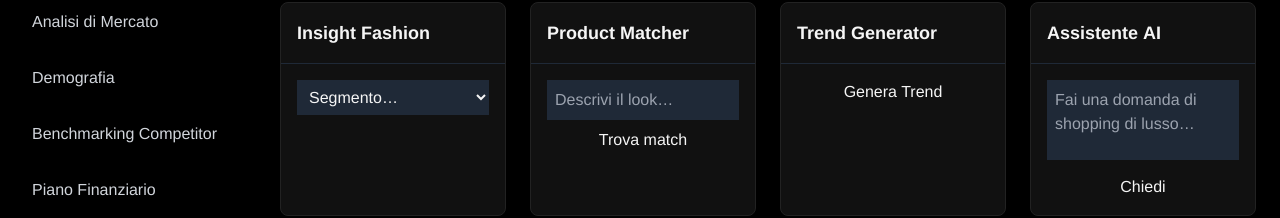
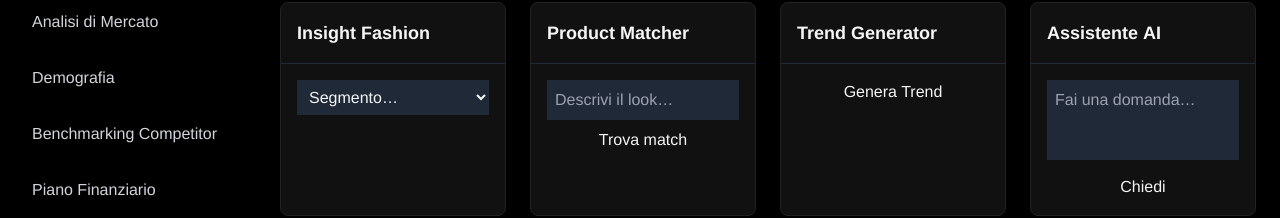
Before and after one commit to Korgan88/dashboard, a Next.js app: page /dashboard/ai-services in a window 1280 px wide. Shown: the part 146-364 px from the top of the page. Built offline with nearby package versions, Linux system fonts and the light colour scheme; a web font is replaced by a local one.

Commit message:
Update AssistantDemo.tsx

```diff
--- a/src/components/ai/AssistantDemo.tsx
+++ b/src/components/ai/AssistantDemo.tsx
@@ -10,7 +10,7 @@ export default function AssistantDemo() {
     <div>
       <textarea
         className="bg-gray-800 p-2 w-full h-20 resize-none"
-        placeholder="Fai una domanda di shopping di lusso…"
+        placeholder="Fai una domanda…"
         value={question}
         onChange={(e) => setQuestion(e.target.value)}
       />
```
